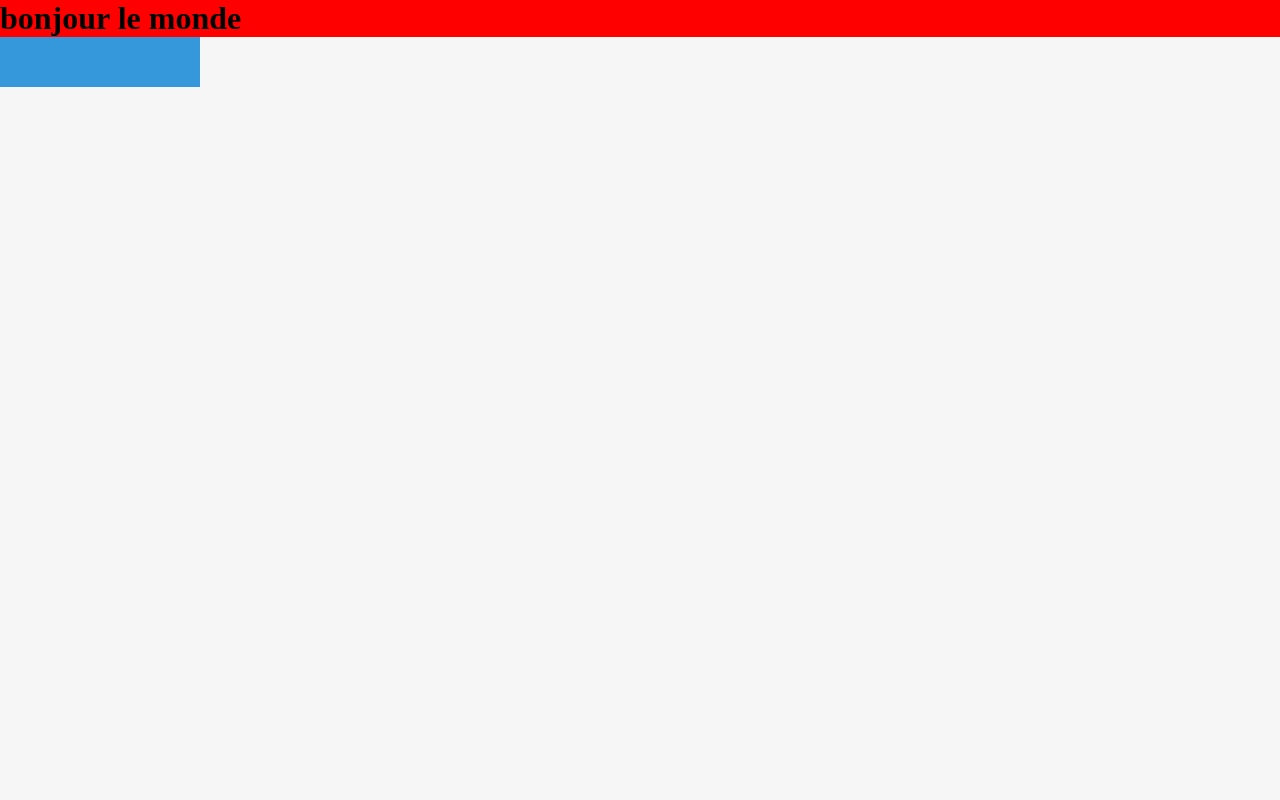
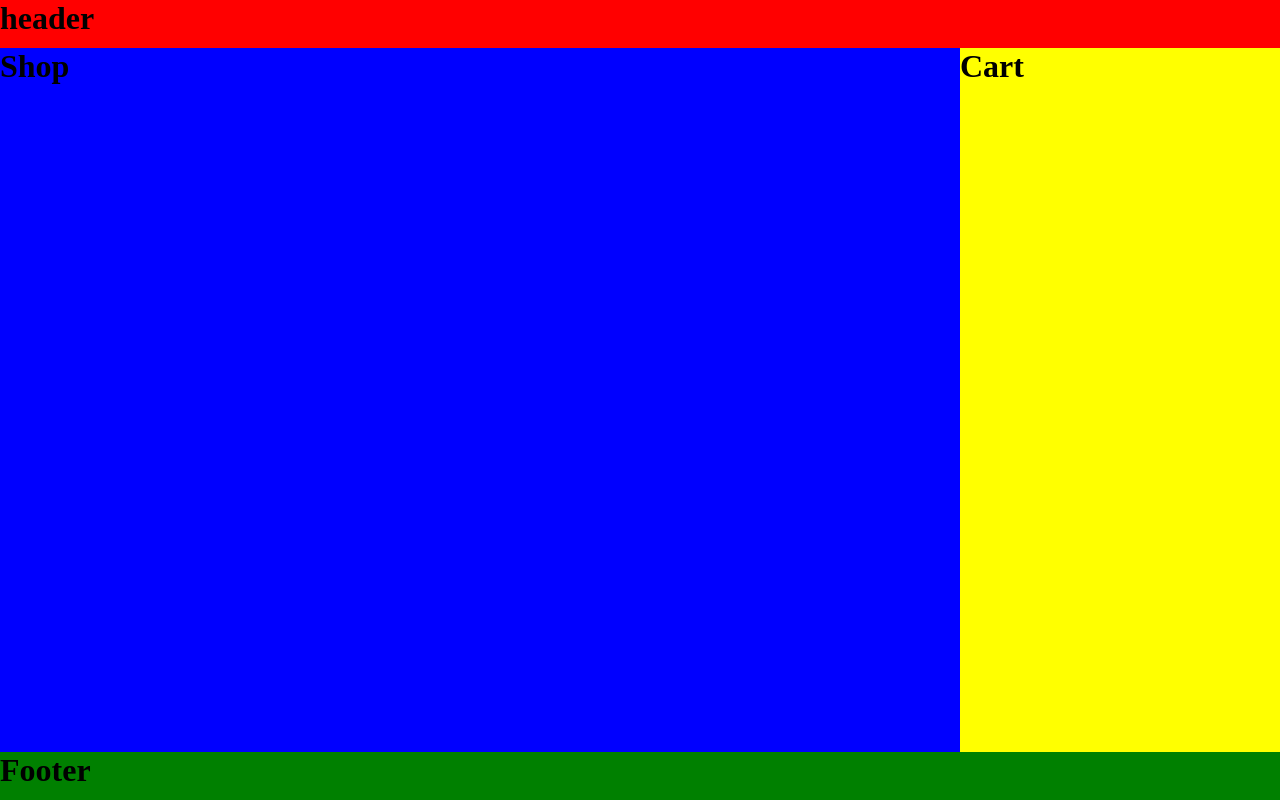
Before and after one commit to absitwebb/vueprojet1boutique, a Vue app in the folder boutique/: page / in a window 1280 px wide. Built offline with nearby package versions, Linux system fonts and the light colour scheme.

Commit message:
mise en place composants 14/06/22

```diff
--- a/boutique/src/App.vue
+++ b/boutique/src/App.vue
@@ -1,16 +1,46 @@
+//------html------------------------//
 <template>
-  <h1 class="b1">bonjour le monde</h1>
-  <div class="essai"></div>
+  <div class="app-container">
+    <!--composants-->
+    <theheader class="header b1" />
+    <Shops class="shop b2" />
+    <Carte class="carte b3" />
+    <thefooter class="footer b4" />
+  </div>
 </template>
 
-<script setup lang="ts"></script>
+//-------------javascript typecript--------------
+<script setup lang="ts">
+// on importe les composants
+import theheader from "./components/Header.vue";
+import thefooter from "./components/Footer.vue";
+import Shops from "./components/Shops.vue";
+import Carte from "./components/Carte.vue";
+</script>
 
+//-------scss------------------------------------
 <style lang="scss">
 @import "./assets/base.scss";
-.essai {
-  display: flex;
-  width: 200px;
-  height: 50px;
-  background-color: $colorprimary-1;
+
+// on crée une grille pour placer nos éléments
+.app-container {
+  min-height: 100vh;
+  display: grid;
+  grid-template-areas: "header header" "shop carte" "footer footer";
+  grid-template-columns: 75% 25%;
+  grid-template-rows: 48px auto 48px;
+}
+
+.header {
+  grid-area: header;
+}
+.shop {
+  grid-area: shop;
+}
+.carte {
+  grid-area: carte;
+}
+.footer {
+  grid-area: footer;
 }
 </style>
--- /dev/null
+++ b/boutique/src/components/Carte.vue
@@ -0,0 +1,12 @@
+//------html------------------------//
+<template>
+  <div>
+    <h1>Cart</h1>
+  </div>
+</template>
+
+//-------------javascript typecript--------------
+<script setup lang="ts"></script>
+
+//-------scss------------------------------------
+<style lang="scss" scoped></style>
--- /dev/null
+++ b/boutique/src/components/Footer.vue
@@ -0,0 +1,12 @@
+//------html------------------------//
+<template>
+  <div>
+    <h1>Footer</h1>
+  </div>
+</template>
+
+//-------------javascript typecript--------------
+<script setup lang="ts"></script>
+
+//-------scss------------------------------------
+<style lang="scss" scoped></style>
--- /dev/null
+++ b/boutique/src/components/Header.vue
@@ -0,0 +1,12 @@
+//------html------------------------//
+<template>
+  <div>
+    <h1>header</h1>
+  </div>
+</template>
+
+//-------------javascript typecript--------------
+<script setup lang="ts"></script>
+
+//-------scss------------------------------------
+<style lang="scss" scoped></style>
--- /dev/null
+++ b/boutique/src/components/Shops.vue
@@ -0,0 +1,12 @@
+//------html------------------------//
+<template>
+  <div>
+    <h1>Shop</h1>
+  </div>
+</template>
+
+//-------------javascript typecript--------------
+<script setup lang="ts"></script>
+
+//-------scss------------------------------------
+<style lang="scss" scoped></style>
```
